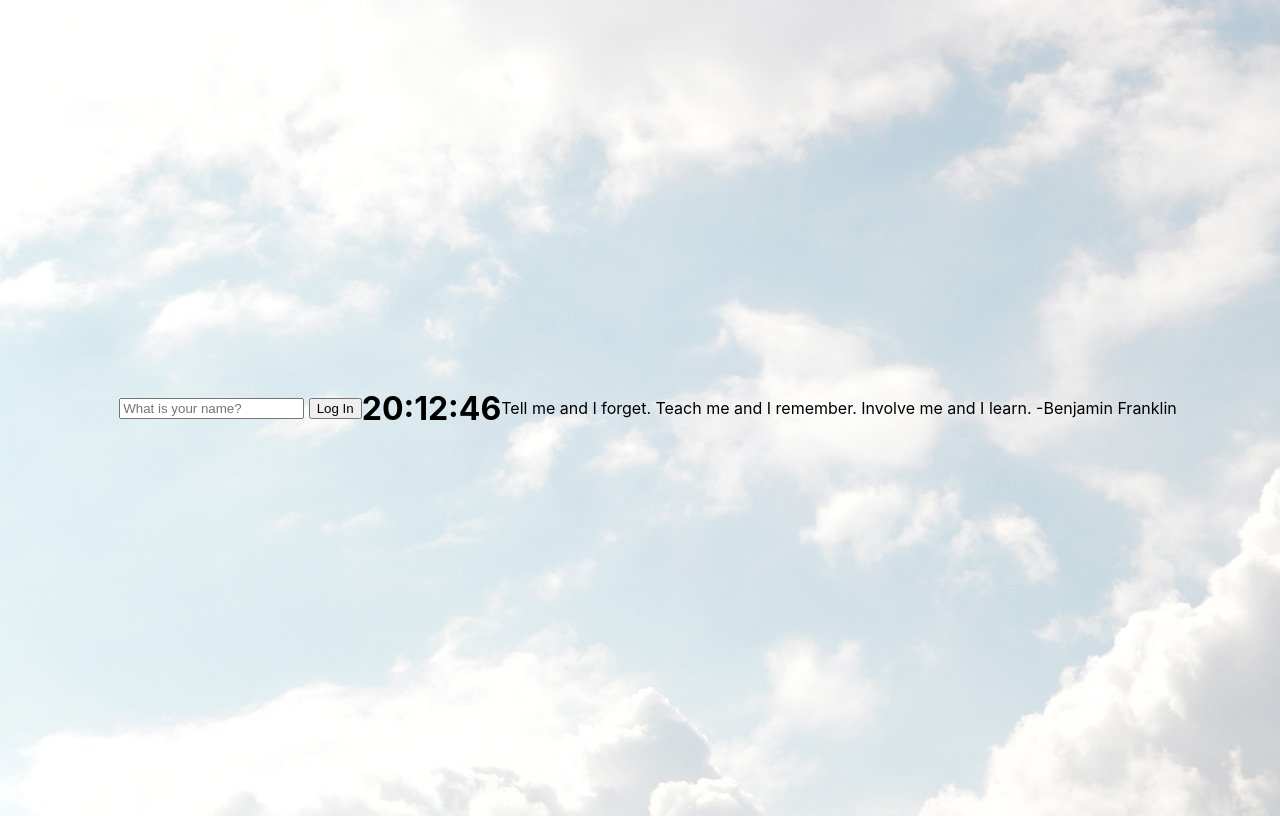
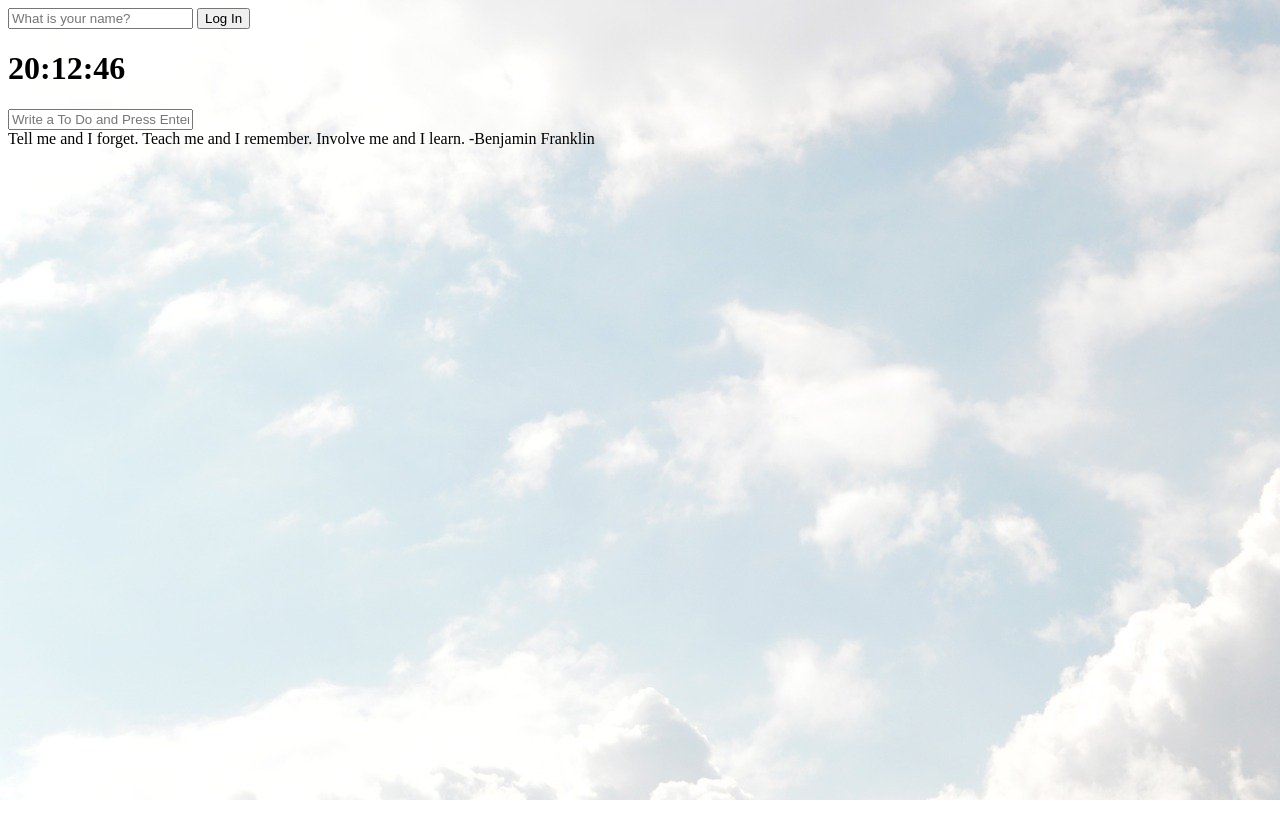
Before and after one commit to gbk1414/wechrome-reloaded.io, a website: page index.html in a window 1280 px wide. Drawn offline with Linux system fonts and the light colour scheme; files whose address does not match are found by name.

```diff
--- a/index.html
+++ b/index.html
@@ -14,6 +14,9 @@
     </form>
     <h1 id="clock"></h2>
     <h1 id="greeting" class="hidden"></h1>
+    <form id="todo-form">
+      <input type="text" placeholder="Write a To Do and Press Enter" required>
+    </form>
     <div id="quote">
       <span></span>
     </div>
--- a/src/style.css
+++ b/src/style.css
@@ -1,13 +1,3 @@
 .hidden{
     display: none;
 }
-
-body {
-    height: 100vh;
-    width: 100%;
-    display: flex;
-    justify-content: center;
-    align-items: center;
-    font-family: -apple-system, BlinkMacSystemFont, "Segoe UI", Roboto, Oxygen,
-      Ubuntu, Cantarell, "Open Sans", "Helvetica Neue", sans-serif;
-  }
```
Also changed, not shown: dist/index.html, 16 other files.
